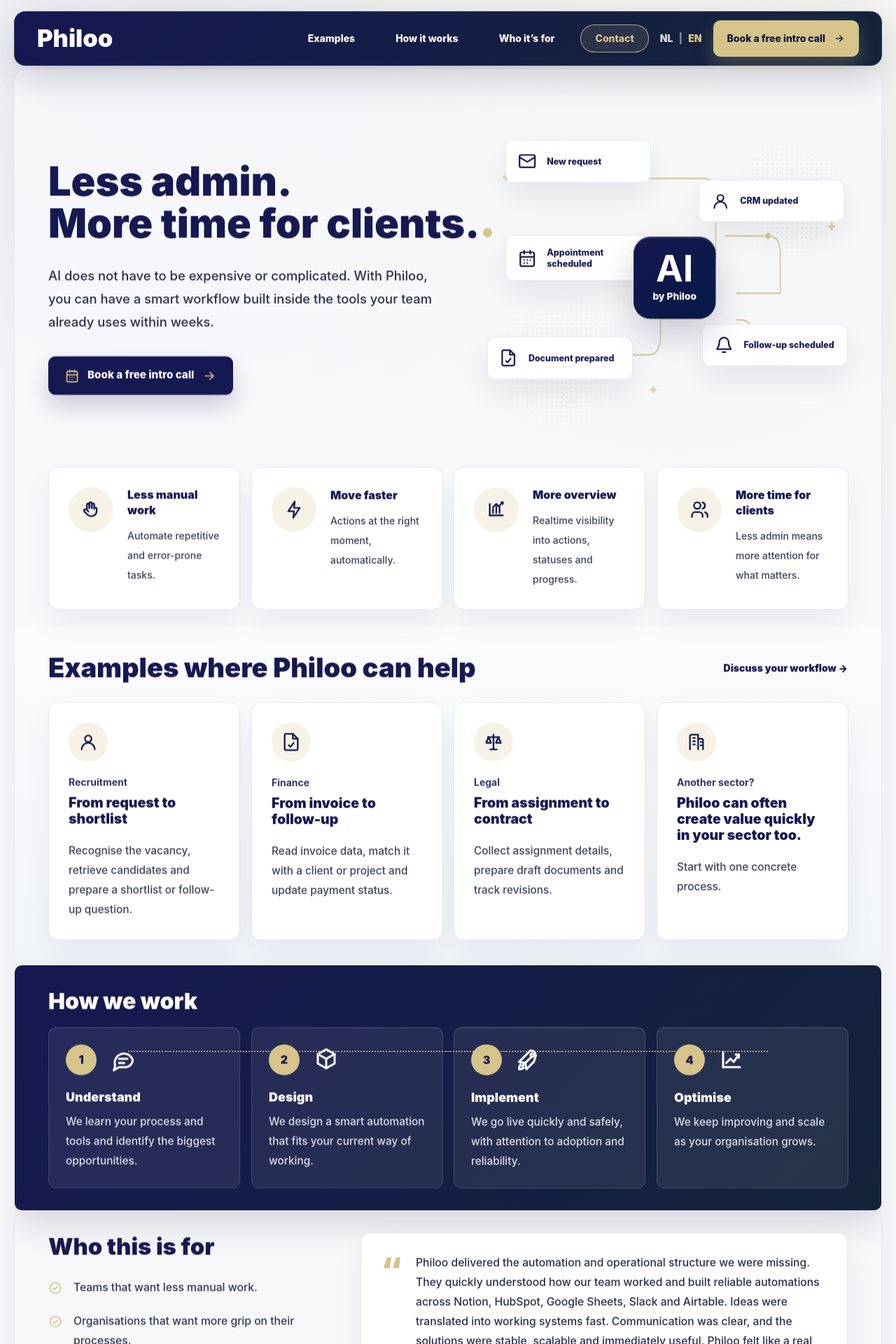
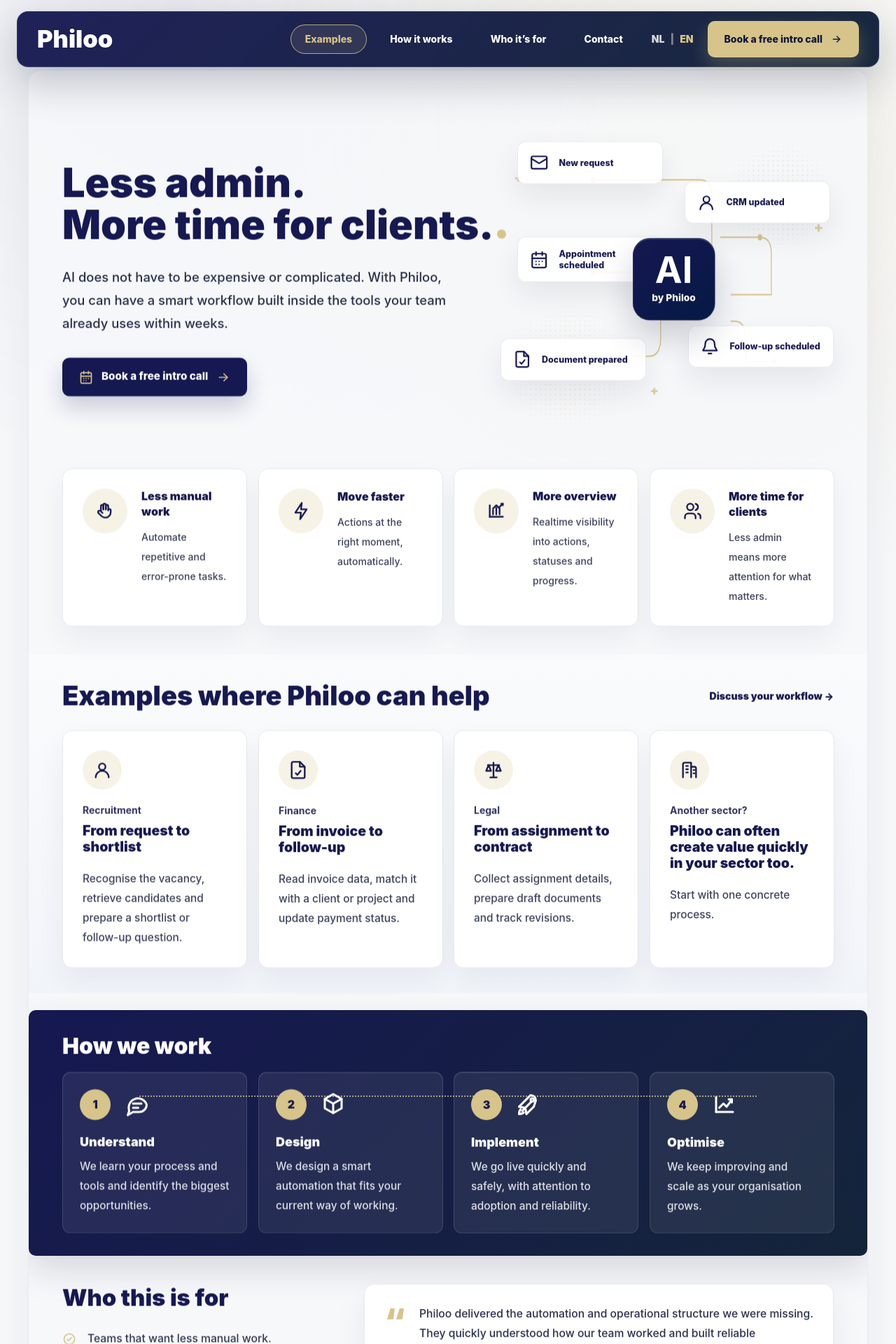
Before and after one commit to syb2003/philoo-website, a Next.js app: page /en in a window 1280 px wide. Shown: the top 1920 px of the page at 70% size. Built offline with nearby package versions, Linux system fonts and the light colour scheme.

Commit message:
Refine Philoo navigation behavior

```diff
--- a/app/globals.css
+++ b/app/globals.css
@@ -10,6 +10,7 @@
   --philoo-gold: #d6c48a;
   --background: #f7f8fa;
   --foreground: #0f1736;
+  --navbar-height: 88px;
 }
 
 @theme inline {
@@ -25,7 +26,7 @@
 html {
   background: var(--philoo-soft);
   scroll-behavior: smooth;
-  scroll-padding-top: 116px;
+  scroll-padding-top: calc(var(--navbar-height) + 24px);
 }
 
 body {
@@ -56,6 +57,10 @@
     radial-gradient(circle at 75% 8%, rgba(214, 196, 138, 0.16), transparent 28%),
     radial-gradient(circle at 20% 0%, rgba(22, 24, 81, 0.06), transparent 26%),
     var(--philoo-soft);
+}
+
+.anchor-section {
+  scroll-margin-top: calc(var(--navbar-height) + 28px);
 }
 
 .reveal {
--- a/components/Navbar.tsx
+++ b/components/Navbar.tsx
@@ -1,7 +1,7 @@
 "use client";
 
 import Link from "next/link";
-import { useEffect, useState } from "react";
+import { useEffect, useRef, useState } from "react";
 import { ArrowRightIcon, MenuIcon, XIcon } from "@/components/Icons";
 import { languageStorageKey, type Language } from "@/lib/i18n";
 import type { SectionId } from "@/lib/copy";
@@ -23,31 +23,41 @@
 };
 
 export function Navbar({ lang, copy }: NavbarProps) {
-  const [activeId, setActiveId] = useState<SectionId>("examples");
+  const [activeId, setActiveId] = useState<SectionId>("voorbeelden");
   const [menuOpen, setMenuOpen] = useState(false);
+  const headerRef = useRef<HTMLElement | null>(null);
 
   useEffect(() => {
     const sectionIds = copy.items.map((item) => item.id);
 
+    function getScrollOffset() {
+      const navbarHeight = headerRef.current?.offsetHeight ?? 88;
+      document.documentElement.style.setProperty("--navbar-height", `${navbarHeight}px`);
+
+      return navbarHeight + 80;
+    }
+
     function updateActiveSection() {
+      const scrollOffset = getScrollOffset();
+      const triggerLine = window.scrollY + scrollOffset;
+
       let current = sectionIds[0];
 
       for (const id of sectionIds) {
         const section = document.getElementById(id);
 
-        if (section && section.getBoundingClientRect().top <= 156) {
+        if (!section) {
+          continue;
+        }
+
+        const sectionTop = section.getBoundingClientRect().top + window.scrollY;
+
+        if (sectionTop <= triggerLine) {
           current = id;
+          continue;
         }
-      }
 
-      const nearPageEnd =
-        window.innerHeight + window.scrollY >= document.documentElement.scrollHeight - 160;
-      const lastSection = document.getElementById(sectionIds[sectionIds.length - 1]);
-      const lastSectionIsVisible =
-        !!lastSection && lastSection.getBoundingClientRect().top <= window.innerHeight * 0.78;
-
-      if (nearPageEnd || lastSectionIsVisible) {
-        current = sectionIds[sectionIds.length - 1];
+        break;
       }
 
       setActiveId(current);
@@ -81,10 +91,10 @@
   }
 
   return (
-    <header className="sticky top-3 z-50 px-3 sm:top-4 sm:px-4 lg:px-5">
+    <header ref={headerRef} className="sticky top-3 z-[70] px-3 sm:top-4 sm:px-4 lg:px-6">
       <nav
         aria-label="Main"
-        className="mx-auto flex max-w-[1440px] items-center justify-between rounded-[16px] border border-white/10 bg-[linear-gradient(135deg,#161851,#14243A)] px-4 py-3 shadow-[0_18px_50px_rgba(15,23,54,0.18)] sm:px-6 lg:px-8"
+        className="mx-auto flex max-w-[1520px] items-center justify-between rounded-[16px] border border-white/12 border-b-white/18 bg-[linear-gradient(135deg,rgba(22,24,81,0.96),rgba(20,36,58,0.98))] px-4 py-3 shadow-[0_22px_56px_rgba(15,23,54,0.24),0_1px_0_rgba(255,255,255,0.08)] backdrop-blur-md sm:px-6 lg:px-7 lg:py-[0.82rem]"
       >
         <a
           aria-label="Philoo"
@@ -94,12 +104,12 @@
           Philoo
         </a>
 
-        <div className="hidden items-center gap-4 lg:flex">
-          <div className="flex items-center gap-4">
+        <div className="hidden items-center gap-5 lg:flex">
+          <div className="flex items-center gap-2 xl:gap-3">
             {copy.items.map((item) => (
               <a
                 aria-current={activeId === item.id ? "location" : undefined}
-                className={`rounded-full border px-5 py-3 text-sm font-extrabold leading-none transition-colors ${
+                className={`rounded-full border px-4 py-[0.82rem] text-sm font-extrabold leading-none transition-colors xl:px-5 ${
                   activeId === item.id
                     ? "border-[#D6C48A]/80 bg-[#D6C48A]/12 text-[#D6C48A]"
                     : "border-transparent text-white hover:border-white/10 hover:bg-white/5"
@@ -119,7 +129,7 @@
           />
 
           <a
-            className="inline-flex items-center justify-center gap-3 rounded-[10px] bg-[#D6C48A] px-5 py-4 text-sm font-extrabold text-[#0F1736] shadow-[0_12px_26px_rgba(214,196,138,0.26)] transition-transform hover:-translate-y-0.5 focus:outline-none focus:ring-2 focus:ring-[#D6C48A] focus:ring-offset-2 focus:ring-offset-[#161851]"
+            className="inline-flex items-center justify-center gap-3 rounded-[10px] bg-[#D6C48A] px-5 py-4 text-sm font-extrabold text-[#0F1736] shadow-[0_12px_26px_rgba(214,196,138,0.26)] transition-transform hover:-translate-y-0.5 focus:outline-none focus:ring-2 focus:ring-[#D6C48A] focus:ring-offset-2 focus:ring-offset-[#161851] xl:px-6"
             href="mailto:hello@philoo.nl"
           >
             {copy.cta}
--- a/components/PhilooLanding.tsx
+++ b/components/PhilooLanding.tsx
@@ -37,7 +37,7 @@
     <div className="page-background">
       <Navbar copy={copy.nav} lang={lang} />
 
-      <main className="mx-auto max-w-[1440px] px-3 pb-5 pt-5 sm:px-4 lg:px-5">
+      <main className="mx-auto max-w-[1520px] px-3 pb-6 pt-5 sm:px-5 lg:px-8 xl:px-10">
         <section className="overflow-hidden rounded-[18px] border border-[#E6E8EF]/78 bg-[#F7F8FA]/82 shadow-[0_24px_70px_rgba(15,23,54,0.06)]">
           <div className="px-5 pb-8 pt-10 sm:px-8 sm:pt-14 lg:px-12 lg:pb-9 lg:pt-16">
             <div className="grid items-center gap-9 min-[1180px]:grid-cols-[minmax(600px,0.95fr)_minmax(0,1fr)] min-[1180px]:gap-4">
@@ -128,7 +128,7 @@
 
 function Benefits({ copy }: { copy: SiteCopy }) {
   return (
-    <section aria-label="Benefits" className="px-5 pb-6 sm:px-8 lg:px-12">
+    <section aria-label="Benefits" className="px-5 pb-7 sm:px-8 lg:px-12">
       <div className="grid gap-4 md:grid-cols-2 lg:grid-cols-4">
         {copy.benefits.map((benefit, index) => {
           const Icon = benefitIcons[index];
@@ -158,7 +158,7 @@
 
 function Examples({ copy }: { copy: SiteCopy }) {
   return (
-    <section className="px-0 pb-0" id="examples">
+    <section className="anchor-section px-0 pb-0 pt-2 lg:pt-3" id="voorbeelden">
       <div className="bg-[linear-gradient(180deg,rgba(255,255,255,0.42),rgba(239,243,249,0.72))] px-5 py-9 sm:px-8 lg:px-12">
         <Reveal className="mb-6 flex flex-col gap-4 sm:flex-row sm:items-center sm:justify-between">
           <h2 className="max-w-[760px] text-[clamp(1.75rem,4vw,2.38rem)] font-black leading-tight tracking-[0] text-[#161851]">
@@ -202,8 +202,8 @@
 function Process({ copy }: { copy: SiteCopy }) {
   return (
     <section
-      className="relative overflow-hidden rounded-[10px] bg-[linear-gradient(135deg,#161851,#14243A)] px-5 py-8 shadow-[0_20px_50px_rgba(15,23,54,0.14)] sm:px-8 lg:px-12"
-      id="process"
+      className="anchor-section relative mt-4 overflow-hidden rounded-[10px] bg-[linear-gradient(135deg,#161851,#14243A)] px-5 py-8 shadow-[0_20px_50px_rgba(15,23,54,0.14)] sm:mt-5 sm:px-8 lg:mt-6 lg:px-12"
+      id="werkwijze"
     >
       <Reveal>
         <h2 className="text-[clamp(1.6rem,3vw,2rem)] font-black leading-tight text-white">{copy.process.title}</h2>
@@ -242,8 +242,8 @@
 function AudienceAndTestimonial({ copy }: { copy: SiteCopy }) {
   return (
     <section
-      className="grid gap-7 px-5 py-8 sm:px-8 lg:grid-cols-[0.75fr_1.25fr] lg:px-12"
-      id="audience"
+      className="anchor-section grid gap-7 px-5 py-10 sm:px-8 lg:grid-cols-[0.75fr_1.25fr] lg:px-12"
+      id="voor-wie"
     >
       <Reveal>
         <h2 className="text-[clamp(1.6rem,3vw,2.05rem)] font-black leading-tight text-[#161851]">
@@ -292,7 +292,7 @@
 
 function BottomCta({ copy }: { copy: SiteCopy }) {
   return (
-    <section className="px-5 pb-8 sm:px-8 lg:px-12" id="contact">
+    <section className="anchor-section px-5 pb-8 pt-2 sm:px-8 lg:px-12 lg:pt-3" id="contact">
       <Reveal className="relative overflow-hidden rounded-[12px] bg-[linear-gradient(135deg,#161851,#14243A)] px-6 py-7 shadow-[0_22px_52px_rgba(15,23,54,0.18)] sm:px-10 lg:px-16">
         <div aria-hidden="true" className="cta-dot-pattern absolute inset-y-0 right-0 w-[40%] opacity-80" />
         <div className="relative grid gap-6 lg:grid-cols-[1fr_auto] lg:items-center">
--- a/lib/copy.ts
+++ b/lib/copy.ts
@@ -1,6 +1,6 @@
 import type { Language } from "./i18n";
 
-export type SectionId = "examples" | "process" | "audience" | "contact";
+export type SectionId = "voorbeelden" | "werkwijze" | "voor-wie" | "contact";
 
 export type SiteCopy = {
   metadata: {
@@ -70,9 +70,9 @@
     },
     nav: {
       items: [
-        { id: "examples", label: "Voorbeelden" },
-        { id: "process", label: "Werkwijze" },
-        { id: "audience", label: "Voor wie" },
+        { id: "voorbeelden", label: "Voorbeelden" },
+        { id: "werkwijze", label: "Werkwijze" },
+        { id: "voor-wie", label: "Voor wie" },
         { id: "contact", label: "Contact" },
       ],
       cta: "Plan een gratis kennismaking",
@@ -190,9 +190,9 @@
     },
     nav: {
       items: [
-        { id: "examples", label: "Examples" },
-        { id: "process", label: "How it works" },
-        { id: "audience", label: "Who it’s for" },
+        { id: "voorbeelden", label: "Examples" },
+        { id: "werkwijze", label: "How it works" },
+        { id: "voor-wie", label: "Who it’s for" },
         { id: "contact", label: "Contact" },
       ],
       cta: "Book a free intro call",
```
